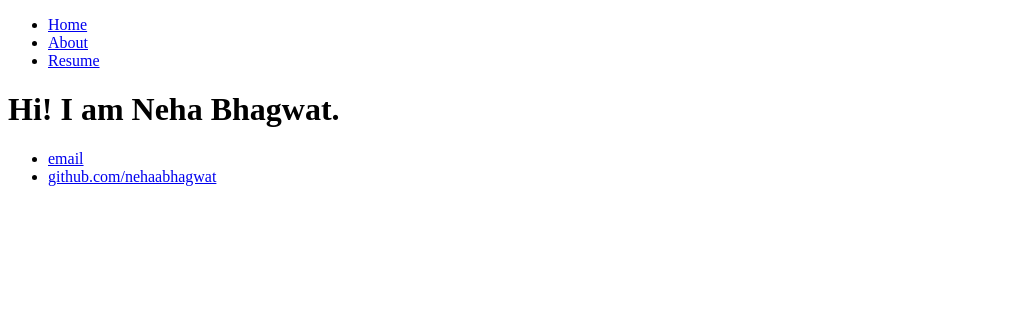
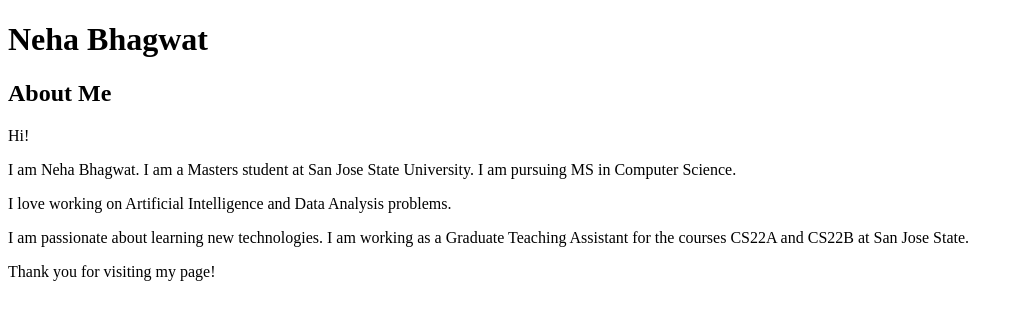
Before and after one commit to nehaabhagwat/nehaabhagwat.github.io, a plain HTML site: page index.html in a window 1280 px wide. Shown: the whole page, without its empty margins (0-1020 px from the left). Drawn offline with Linux system fonts and the light colour scheme.

Commit message:
Update index.html
Added basic information

```diff
--- a/index.html
+++ b/index.html
@@ -1,26 +1,45 @@
 <!DOCTYPE html>
 <html>
-	<head>
-		<title>Neha Bhagwat</title>
-	</head>
-	<body>
-		<nav>
-    		<ul>
-        		<li><a href="/">Home</a></li>
-	        	<li><a href="/about">About</a></li>
-        		<li><a href="/resume">Resume</a></li>
-    		</ul>
-		</nav>
-		<div class="container">
-    		<div class="blurb">
-        		<h1>Hi! I am Neha Bhagwat.</h1>
-				</div><!-- /.blurb -->
-		</div><!-- /.container -->
-		<footer>
-    		<ul>
-        		<li><a href="mailto:nehabhagwat08@gmail.com">email</a></li>
-        		<li><a href="https://github.com/nehaabhagwat">github.com/nehaabhagwat</a></li>
-			</ul>
-		</footer>
-	</body>
+
+<head>
+	<meta charset="utf-8">
+	<meta name="viewport" content="width=device-width, initial-scale=1.0">
+	<!--Custom fonts. To improve load times, remove this and update the h1 styling in style.css-->
+	<link href="http://fonts.googleapis.com/css?family=Lato:300,700" rel="stylesheet" type="text/css">
+	<!-- stylesheets -->
+	<link rel="stylesheet" href="style.css" type="text/css">
+	<!-- favicon -->
+	<link rel="shortcut icon" href="img/favicon.ico">
+</head>
+
+<body>
+	<!-- Header-->
+	<div class="center">
+		<h1><b>Neha Bhagwat</b></h1>
+        </div>
+
+	<div class="container">
+
+		<!-- About Section -->
+    <section class="center">
+        <div class="container">
+            <div class="row">
+                <div class="center">
+                    <h1>About Me</h1>
+                </div>
+            </div>
+            <div class="row">
+                <div class="col-md-8">
+                    <p>Hi!</p>
+                    <p>I am Neha Bhagwat. I am a Masters student at San Jose State University. I am pursuing MS in Computer Science.</p>
+                    <p>I love working on Artificial Intelligence and Data Analysis problems. </p>
+                    <p>I am passionate about learning new technologies. I am working as a Graduate Teaching Assistant for the courses CS22A and CS22B at San Jose State.</p>
+                    <p>Thank you for visiting my page!</p>
+                </div>
+            </div>
+        </div>
+    </section>
+
+</body>
+
 </html>
```
